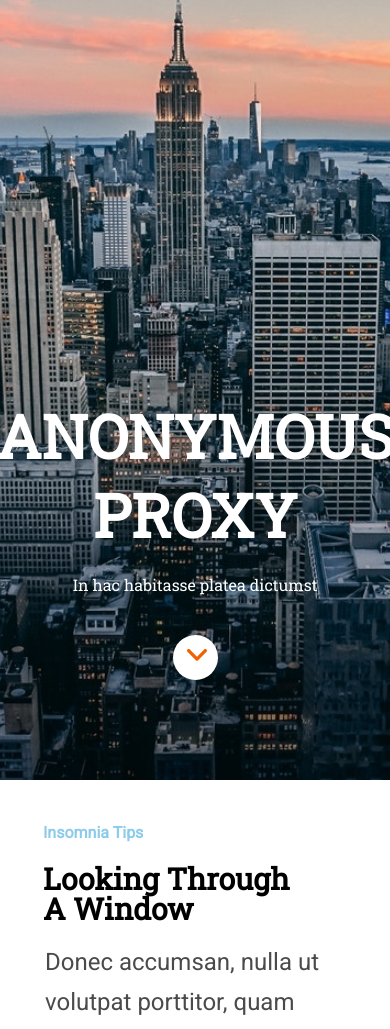
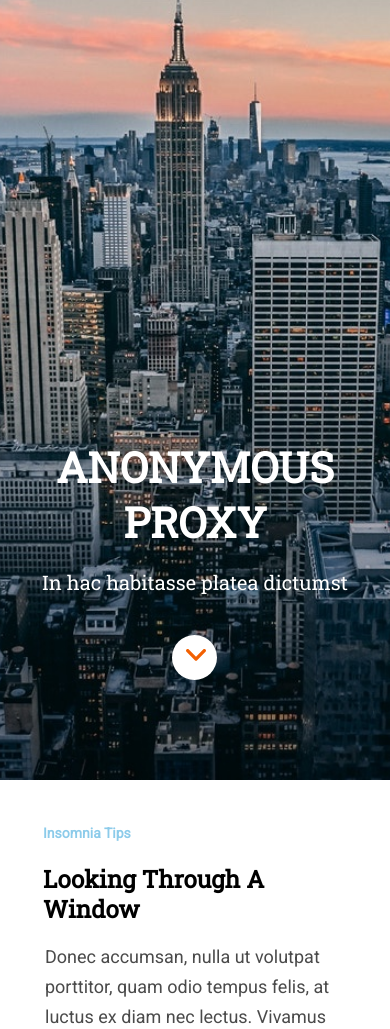
Before and after one commit to taleore/m1-evaluacion-final-taleore, a website: page _src/templates/index.html in a window 390 px wide. Shown: the part 64-1093 px from the top of the page. Drawn offline with nearby package versions, Linux system fonts and the light colour scheme; files that its build step writes are made by us from their sources; files whose address does not match are found by name.

Commit message:
responsive

```diff
--- a/_src/assets/scss/layout/_footer.scss
+++ b/_src/assets/scss/layout/_footer.scss
@@ -52,6 +52,13 @@
         justify-content: center;
         flex-direction: column;
         text-align: center;
+        @media (min-width:768px) {
+            display: flex;
+            justify-content: flex-end;
+            align-items: flex-end;
+            align-self: flex-end;
+
+        }
 
     }
     &_year {
@@ -60,6 +67,11 @@
         flex-direction: column;
         text-align: center;
         color: white;
+        @media (min-width:768px) {
+            display: flex;
+            align-items: flex-start;
+
+        }
 
 
     }
@@ -69,6 +81,12 @@
         flex-direction: column;
         text-align: center;
         color: white;
+        @media (min-width:768px) {
+            display: flex;
+            justify-content: flex-start;
+            align-items: flex-start;
+
+        }
     }
 
 
--- a/_src/assets/scss/layout/_grid.scss
+++ b/_src/assets/scss/layout/_grid.scss
@@ -79,12 +79,13 @@
             display: grid;
             justify-content: center;
             align-items: center;
-            background-color:  #f26002;
-            width: 184px;
-            height: 45px;
-            border-radius: 22px;
-            margin-top: 45px;
+             width: 100vw;
             &--buttonmore {
+                background-color:  #f26002;
+                height: 45px;
+                border-radius: 22px;
+                margin-top: 45px;
+                margin:auto;
                 text-decoration: none;
                 font-family: 'Roboto', sans-serif;
                 width: 184px;
--- a/_src/assets/scss/layout/_header.scss
+++ b/_src/assets/scss/layout/_header.scss
@@ -38,14 +38,31 @@
     margin-bottom: 100px;
     font-family: $fontsecundary;
         &_principal {
-            font-size: 60px;
+            max-width: 290px;
+            font-size: 42px;
             margin-bottom: 20px;
+            @media (min-width:768px) {
+                font-size: 80px;
+                max-width: 690px;
+
+            }
+            @media (min-width:1280px) {
+                font-size: 100px;
+                max-width: 730px;
+            }
         }
         &_secundary {
             font-size: 20px;
             margin-bottom: 20px;
-            font-size: 16px;
             font-weight: normal;
+            @media (min-width:768px) {
+                font-size: 24px;
+                max-width: 690px ;
+
+            }
+            @media (min-width:1280px) {
+                font-size: 24px;
+            }
 
         }
         &_button {
--- a/_src/assets/scss/layout/_main.scss
+++ b/_src/assets/scss/layout/_main.scss
@@ -9,30 +9,59 @@
         margin-top: 30px;
         padding: 8px;
         color: #8ccbea;
-        font-size: 16px;
+        font-size: 14px;
         line-height: 30px;
         font-family: $fontprincipal;
+        @media (min-width:768px) {
+            font-size: 14px;
+            max-width: 216px;
+
+        }
+        @media (min-width:1280px) {
+            font-size: 16px;
+            max-width: 360px;
+        }
+
     }
     &_text2 {
-        max-width: 290px;
+        max-width: 290px;;
         padding: 8px;
         color: black    ;
-        font-size: 30px;
+        font-size: 24px;
         line-height: 30px;
         font-weight: bold;
         font-family: $fontsecundary;
+        @media (min-width:768px) {
+            font-size: 26px;
+            max-width: 690px;
+
+        }
+        @media (min-width:1280px) {
+            font-size: 32px;
+            max-width: 730px;
+
+        }
     }
     &_text3 {
-        max-width: 400px;
         padding: 10px;
         font-family: Roboto;
-        font-size: 24px;
+        font-size: 18px;
         font-weight: normal;
         font-style: normal;
         font-stretch: normal;
         line-height: 1.67;
         letter-spacing: normal;
         color:#4a4a4a;
+        @media (min-width: 768px) {
+            font-size: 20px;
+
+
+        }
+        @media (min-width:1280px) {
+            font-size: 30px;
+
+
+        }
     }
     &_button {
         margin-bottom: 45px;
```
